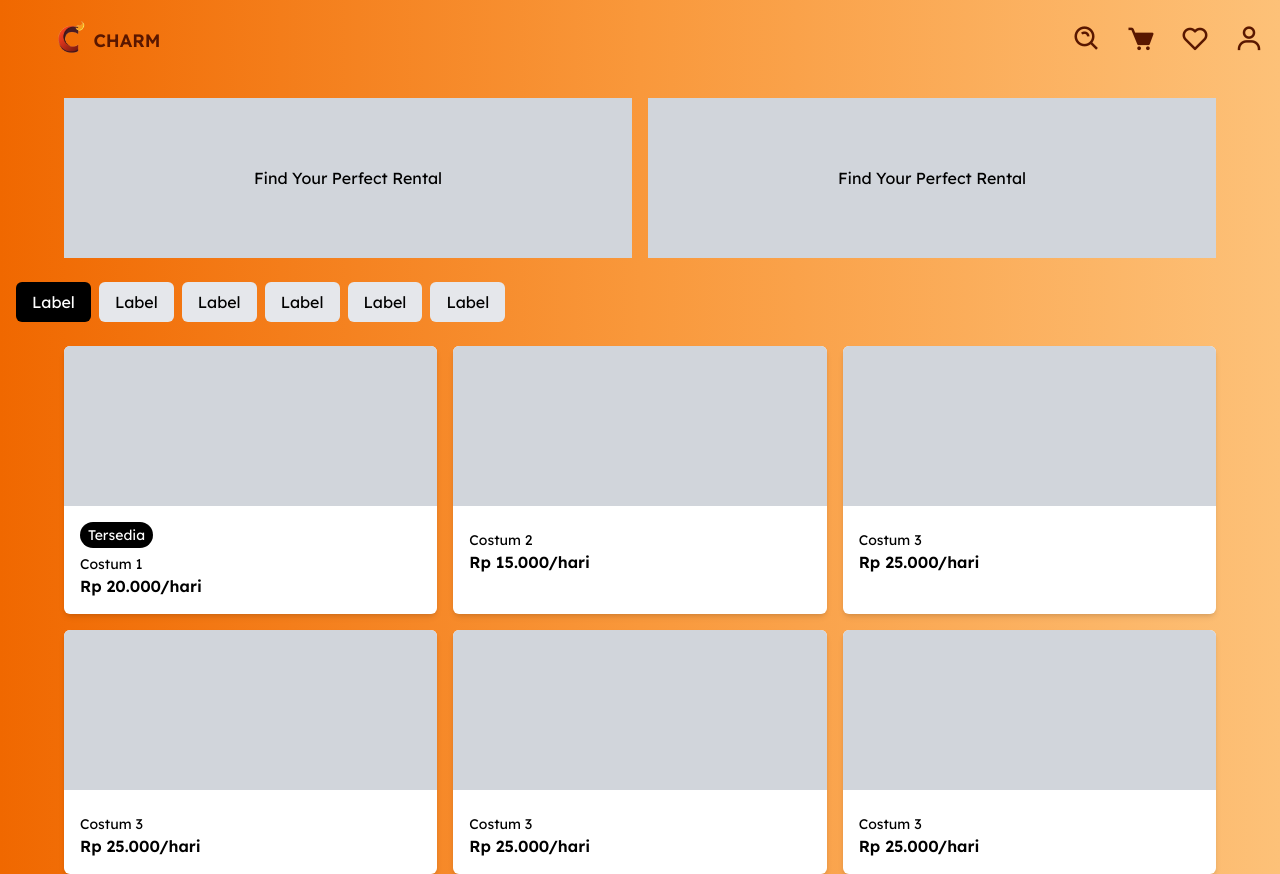
After one commit to TakanashaTaryu/ChARM, a PHP site: page /main-page.html in a window 1280 px wide. The commit adds this page. Run offline with PHP 8.4, Linux system fonts and the light colour scheme.

Commit message:
add main page, and change background

```diff
--- a/src/css/style.css
+++ b/src/css/style.css
@@ -608,6 +608,14 @@ video {
   top: 50%;
 }
 
+.left-0 {
+  left: 0px;
+}
+
+.right-0 {
+  right: 0px;
+}
+
 .m-10 {
   margin: 2.5rem;
 }
@@ -641,12 +649,36 @@ video {
   margin-top: 2rem;
 }
 
+.ml-60 {
+  margin-left: 15rem;
+}
+
+.ml-96 {
+  margin-left: 24rem;
+}
+
+.ml-\[1024px\] {
+  margin-left: 1024px;
+}
+
+.mt-1 {
+  margin-top: 0.25rem;
+}
+
+.mt-6 {
+  margin-top: 1.5rem;
+}
+
 .block {
   display: block;
 }
 
 .flex {
   display: flex;
+}
+
+.grid {
+  display: grid;
 }
 
 .h-64 {
@@ -663,6 +695,14 @@ video {
 
 .h-full {
   height: 100%;
+}
+
+.h-20 {
+  height: 5rem;
+}
+
+.h-40 {
+  height: 10rem;
 }
 
 .max-h-9 {
@@ -693,6 +733,14 @@ video {
   max-width: 20rem;
 }
 
+.max-w-6xl {
+  max-width: 72rem;
+}
+
+.grow {
+  flex-grow: 1;
+}
+
 .-translate-y-1\/2 {
   --tw-translate-y: -50%;
   transform: translate(var(--tw-translate-x), var(--tw-translate-y)) rotate(var(--tw-rotate)) skewX(var(--tw-skew-x)) skewY(var(--tw-skew-y)) scaleX(var(--tw-scale-x)) scaleY(var(--tw-scale-y));
@@ -700,6 +748,22 @@ video {
 
 .transform {
   transform: translate(var(--tw-translate-x), var(--tw-translate-y)) rotate(var(--tw-rotate)) skewX(var(--tw-skew-x)) skewY(var(--tw-skew-y)) scaleX(var(--tw-scale-x)) scaleY(var(--tw-scale-y));
+}
+
+.grid-cols-1 {
+  grid-template-columns: repeat(1, minmax(0, 1fr));
+}
+
+.grid-cols-2 {
+  grid-template-columns: repeat(2, minmax(0, 1fr));
+}
+
+.flex-row {
+  flex-direction: row;
+}
+
+.flex-row-reverse {
+  flex-direction: row-reverse;
 }
 
 .flex-col {
@@ -726,6 +790,14 @@ video {
   gap: 0.5rem;
 }
 
+.gap-1 {
+  gap: 0.25rem;
+}
+
+.gap-4 {
+  gap: 1rem;
+}
+
 .space-x-0 > :not([hidden]) ~ :not([hidden]) {
   --tw-space-x-reverse: 0;
   margin-right: calc(0px * var(--tw-space-x-reverse));
@@ -738,12 +810,36 @@ video {
   margin-bottom: calc(1rem * var(--tw-space-y-reverse));
 }
 
+.space-x-6 > :not([hidden]) ~ :not([hidden]) {
+  --tw-space-x-reverse: 0;
+  margin-right: calc(1.5rem * var(--tw-space-x-reverse));
+  margin-left: calc(1.5rem * calc(1 - var(--tw-space-x-reverse)));
+}
+
+.space-x-2 > :not([hidden]) ~ :not([hidden]) {
+  --tw-space-x-reverse: 0;
+  margin-right: calc(0.5rem * var(--tw-space-x-reverse));
+  margin-left: calc(0.5rem * calc(1 - var(--tw-space-x-reverse)));
+}
+
+.overflow-hidden {
+  overflow: hidden;
+}
+
 .rounded {
   border-radius: 0.25rem;
 }
 
 .rounded-lg {
   border-radius: 0.5rem;
+}
+
+.rounded-full {
+  border-radius: 9999px;
+}
+
+.rounded-md {
+  border-radius: 0.375rem;
 }
 
 .border {
@@ -763,6 +859,11 @@ video {
   border-color: rgb(240 104 0 / var(--tw-border-opacity));
 }
 
+.border-dark_orange {
+  --tw-border-opacity: 1;
+  border-color: rgb(189 71 0 / var(--tw-border-opacity));
+}
+
 .bg-custom_orange {
   --tw-bg-opacity: 1;
   background-color: rgb(240 104 0 / var(--tw-bg-opacity));
@@ -771,6 +872,36 @@ video {
 .bg-orange-400 {
   --tw-bg-opacity: 1;
   background-color: rgb(251 146 60 / var(--tw-bg-opacity));
+}
+
+.bg-custom_brown {
+  --tw-bg-opacity: 1;
+  background-color: rgb(139 44 0 / var(--tw-bg-opacity));
+}
+
+.bg-dark_orange {
+  --tw-bg-opacity: 1;
+  background-color: rgb(189 71 0 / var(--tw-bg-opacity));
+}
+
+.bg-black {
+  --tw-bg-opacity: 1;
+  background-color: rgb(0 0 0 / var(--tw-bg-opacity));
+}
+
+.bg-gray-200 {
+  --tw-bg-opacity: 1;
+  background-color: rgb(229 231 235 / var(--tw-bg-opacity));
+}
+
+.bg-gray-300 {
+  --tw-bg-opacity: 1;
+  background-color: rgb(209 213 219 / var(--tw-bg-opacity));
+}
+
+.bg-white {
+  --tw-bg-opacity: 1;
+  background-color: rgb(255 255 255 / var(--tw-bg-opacity));
 }
 
 .bg-gradient-to-r {
@@ -783,8 +914,38 @@ video {
   --tw-gradient-stops: var(--tw-gradient-from), var(--tw-gradient-to);
 }
 
+.from-dark_orange {
+  --tw-gradient-from: #BD4700 var(--tw-gradient-from-position);
+  --tw-gradient-to: rgb(189 71 0 / 0) var(--tw-gradient-to-position);
+  --tw-gradient-stops: var(--tw-gradient-from), var(--tw-gradient-to);
+}
+
+.from-custom_orange {
+  --tw-gradient-from: #F06800 var(--tw-gradient-from-position);
+  --tw-gradient-to: rgb(240 104 0 / 0) var(--tw-gradient-to-position);
+  --tw-gradient-stops: var(--tw-gradient-from), var(--tw-gradient-to);
+}
+
+.via-custom_orange {
+  --tw-gradient-to: rgb(240 104 0 / 0)  var(--tw-gradient-to-position);
+  --tw-gradient-stops: var(--tw-gradient-from), #F06800 var(--tw-gradient-via-position), var(--tw-gradient-to);
+}
+
+.via-bright_orange {
+  --tw-gradient-to: rgb(249 152 59 / 0)  var(--tw-gradient-to-position);
+  --tw-gradient-stops: var(--tw-gradient-from), #F9983B var(--tw-gradient-via-position), var(--tw-gradient-to);
+}
+
 .to-bright_cream {
   --tw-gradient-to: #FFE2B6 var(--tw-gradient-to-position);
+}
+
+.to-bright_orange {
+  --tw-gradient-to: #F9983B var(--tw-gradient-to-position);
+}
+
+.to-dark_cream {
+  --tw-gradient-to: #FDC178 var(--tw-gradient-to-position);
 }
 
 .object-contain {
@@ -794,6 +955,14 @@ video {
 
 .p-4 {
   padding: 1rem;
+}
+
+.p-2 {
+  padding: 0.5rem;
+}
+
+.p-1 {
+  padding: 0.25rem;
 }
 
 .px-4 {
@@ -814,6 +983,16 @@ video {
 .py-2 {
   padding-top: 0.5rem;
   padding-bottom: 0.5rem;
+}
+
+.px-2 {
+  padding-left: 0.5rem;
+  padding-right: 0.5rem;
+}
+
+.py-1 {
+  padding-top: 0.25rem;
+  padding-bottom: 0.25rem;
 }
 
 .text-center {
@@ -872,6 +1051,71 @@ video {
   color: rgb(255 251 242 / var(--tw-text-opacity));
 }
 
+.text-dark_orange {
+  --tw-text-opacity: 1;
+  color: rgb(189 71 0 / var(--tw-text-opacity));
+}
+
+.text-dark_cream {
+  --tw-text-opacity: 1;
+  color: rgb(253 193 120 / var(--tw-text-opacity));
+}
+
+.text-bright_cream {
+  --tw-text-opacity: 1;
+  color: rgb(255 226 182 / var(--tw-text-opacity));
+}
+
+.text-dark_brown {
+  --tw-text-opacity: 1;
+  color: rgb(89 23 0 / var(--tw-text-opacity));
+}
+
+.text-black {
+  --tw-text-opacity: 1;
+  color: rgb(0 0 0 / var(--tw-text-opacity));
+}
+
+.text-white {
+  --tw-text-opacity: 1;
+  color: rgb(255 255 255 / var(--tw-text-opacity));
+}
+
+.shadow-md {
+  --tw-shadow: 0 4px 6px -1px rgb(0 0 0 / 0.1), 0 2px 4px -2px rgb(0 0 0 / 0.1);
+  --tw-shadow-colored: 0 4px 6px -1px var(--tw-shadow-color), 0 2px 4px -2px var(--tw-shadow-color);
+  box-shadow: var(--tw-ring-offset-shadow, 0 0 #0000), var(--tw-ring-shadow, 0 0 #0000), var(--tw-shadow);
+}
+
+.transition {
+  transition-property: color, background-color, border-color, text-decoration-color, fill, stroke, opacity, box-shadow, transform, filter, -webkit-backdrop-filter;
+  transition-property: color, background-color, border-color, text-decoration-color, fill, stroke, opacity, box-shadow, transform, filter, backdrop-filter;
+  transition-property: color, background-color, border-color, text-decoration-color, fill, stroke, opacity, box-shadow, transform, filter, backdrop-filter, -webkit-backdrop-filter;
+  transition-timing-function: cubic-bezier(0.4, 0, 0.2, 1);
+  transition-duration: 150ms;
+}
+
+.duration-300 {
+  transition-duration: 300ms;
+}
+
+.after\:h-\[200\%\]::after {
+  content: var(--tw-content);
+  height: 200%;
+}
+
+.hover\:scale-50:hover {
+  --tw-scale-x: .5;
+  --tw-scale-y: .5;
+  transform: translate(var(--tw-translate-x), var(--tw-translate-y)) rotate(var(--tw-rotate)) skewX(var(--tw-skew-x)) skewY(var(--tw-skew-y)) scaleX(var(--tw-scale-x)) scaleY(var(--tw-scale-y));
+}
+
+.hover\:scale-110:hover {
+  --tw-scale-x: 1.1;
+  --tw-scale-y: 1.1;
+  transform: translate(var(--tw-translate-x), var(--tw-translate-y)) rotate(var(--tw-rotate)) skewX(var(--tw-skew-x)) skewY(var(--tw-skew-y)) scaleX(var(--tw-scale-x)) scaleY(var(--tw-scale-y));
+}
+
 .hover\:border-bright_cream:hover {
   --tw-border-opacity: 1;
   border-color: rgb(255 226 182 / var(--tw-border-opacity));
@@ -887,6 +1131,11 @@ video {
   background-color: rgb(139 44 0 / var(--tw-bg-opacity));
 }
 
+.hover\:bg-orange-500:hover {
+  --tw-bg-opacity: 1;
+  background-color: rgb(249 115 22 / var(--tw-bg-opacity));
+}
+
 .hover\:text-bright_cream:hover {
   --tw-text-opacity: 1;
   color: rgb(255 226 182 / var(--tw-text-opacity));
@@ -900,6 +1149,11 @@ video {
 .hover\:text-custom_orange:hover {
   --tw-text-opacity: 1;
   color: rgb(240 104 0 / var(--tw-text-opacity));
+}
+
+.hover\:text-dark_cream:hover {
+  --tw-text-opacity: 1;
+  color: rgb(253 193 120 / var(--tw-text-opacity));
 }
 
 .hover\:underline:hover {
@@ -959,6 +1213,10 @@ video {
     width: 50%;
   }
 
+  .md\:grid-cols-3 {
+    grid-template-columns: repeat(3, minmax(0, 1fr));
+  }
+
   .md\:flex-row {
     flex-direction: row;
   }
--- /dev/null
+++ b/src/main-page.html
@@ -0,0 +1,134 @@
+<!DOCTYPE html>
+<html lang="en">
+<head>
+    <meta charset="UTF-8">
+    <meta name="viewport" content="width=device-width, initial-scale=1.0">
+    <title>Login page - ChARM</title>
+    <link rel="stylesheet" href="./css/style.css">
+    <link rel="stylesheet" href="https://cdn.jsdelivr.net/npm/boxicons@2.0.5/css/boxicons.min.css">
+    <link rel="preconnect" href="https://fonts.googleapis.com">
+    <link rel="preconnect" href="https://fonts.gstatic.com" crossorigin>
+    <link href="https://fonts.googleapis.com/css2?family=Lexend:wght@100..900&display=swap" rel="stylesheet">
+</head>
+<body class="font-lexend bg-gradient-to-r from-custom_orange via-bright_orange to-dark_cream">
+
+    <!-- Header -->
+    <header class="flex justify-between items-center p-4">
+        <div>
+            <a href="#" class="flex gap-2 items-center">
+                <img class="max-h-9 w-auto ml-1 md:ml-10" src="asset/logo_Charm.png" alt="logo_Charm">
+                <span class="text-lg font-semibold mt-2 text-custom_black">CHARM</span>
+            </a>
+        </div>
+
+        <!-- Navigation -->
+        <nav class="flex">
+            <ul class="flex items-center space-x-6">
+                <!-- Search Icon -->
+                <li class="">
+                    <a href="#search">
+                        <i class='bx bx-search-alt text-3xl text-custom_black mt-2 hover:scale-110'></i>
+                    </a>
+                </li>
+                <!-- Cart Icon -->
+                <li class="">
+                    <a href="#cart">
+                        <i class='bx bxs-cart text-3xl text-custom_black mt-2 hover:scale-110'></i>
+                    </a>
+                </li>
+                <!-- Heart Icon -->
+                <li class="">
+                    <a href="#favorites">
+                        <i class='bx bx-heart text-3xl text-custom_black mt-2 hover:scale-110'></i>
+                    </a>
+                </li>
+                <li class="">
+                    <a href="#favorites">
+                        <i class='bx bx-user text-3xl text-custom_black mt-2 hover:scale-110'></i>
+                    </a>
+                </li>
+            </ul>
+        </nav>
+    </header>
+    <!-- Carousel Section -->
+    <section class="flex justify-center mt-6 px-4">
+        <div class="grid grid-cols-2 gap-4 w-full max-w-6xl">
+            <div class="bg-gray-300 h-40 flex justify-center items-center">
+                <p>Find Your Perfect Rental</p>
+            </div>
+            <div class="bg-gray-300 h-40 flex justify-center items-center">
+                <p>Find Your Perfect Rental</p>
+            </div>
+        </div>
+    </section>
+
+    <!-- Label Filter Section -->
+    <section class="flex mt-6 px-4">
+        <div class="flex space-x-2">
+            <button class="bg-black text-white px-4 py-2 rounded-md">Label</button>
+            <button class="bg-gray-200 text-black px-4 py-2 rounded-md">Label</button>
+            <button class="bg-gray-200 text-black px-4 py-2 rounded-md">Label</button>
+            <button class="bg-gray-200 text-black px-4 py-2 rounded-md">Label</button>
+            <button class="bg-gray-200 text-black px-4 py-2 rounded-md">Label</button>
+            <button class="bg-gray-200 text-black px-4 py-2 rounded-md">Label</button>
+        </div>
+    </section>
+
+    <!-- Product Grid Section -->
+    <section class="mt-6 px-4 flex justify-center">
+        <div class="grid grid-cols-1 md:grid-cols-3 gap-4 w-full max-w-6xl">
+            <!-- Product Card 1 -->
+            <div class="bg-white shadow-md rounded-md overflow-hidden">
+                <div class="bg-gray-300 h-40"></div>
+                <div class="p-4">
+                    <span class="bg-black text-white px-2 py-1 rounded-full text-sm">Tersedia</span>
+                    <p class="mt-2 text-sm">Costum 1</p>
+                    <p class="font-semibold">Rp 20.000/hari</p>
+                </div>
+            </div>
+
+            <!-- Product Card 2 -->
+            <div class="bg-white shadow-md rounded-md overflow-hidden">
+                <div class="bg-gray-300 h-40"></div>
+                <div class="p-4">
+                    <p class="mt-2 text-sm">Costum 2</p>
+                    <p class="font-semibold">Rp 15.000/hari</p>
+                </div>
+            </div>
+
+            <!-- Product Card 3 -->
+            <div class="bg-white shadow-md rounded-md overflow-hidden">
+                <div class="bg-gray-300 h-40"></div>
+                <div class="p-4">
+                    <p class="mt-2 text-sm">Costum 3</p>
+                    <p class="font-semibold">Rp 25.000/hari</p>
+                </div>
+            </div>
+            <div class="bg-white shadow-md rounded-md overflow-hidden">
+                <div class="bg-gray-300 h-40"></div>
+                <div class="p-4">
+                    <p class="mt-2 text-sm">Costum 3</p>
+                    <p class="font-semibold">Rp 25.000/hari</p>
+                </div>
+            </div>
+            <div class="bg-white shadow-md rounded-md overflow-hidden">
+                <div class="bg-gray-300 h-40"></div>
+                <div class="p-4">
+                    <p class="mt-2 text-sm">Costum 3</p>
+                    <p class="font-semibold">Rp 25.000/hari</p>
+                </div>
+            </div>
+            <div class="bg-white shadow-md rounded-md overflow-hidden">
+                <div class="bg-gray-300 h-40"></div>
+                <div class="p-4">
+                    <p class="mt-2 text-sm">Costum 3</p>
+                    <p class="font-semibold">Rp 25.000/hari</p>
+                </div>
+            </div>
+        </div>
+    </section>
+
+
+</body>
+
+</html>
```
Also changed, not shown: src/Index.html (+5 -5 lines), src/Register.html (+4 -4 lines), src/login.html (+4 -4 lines).
